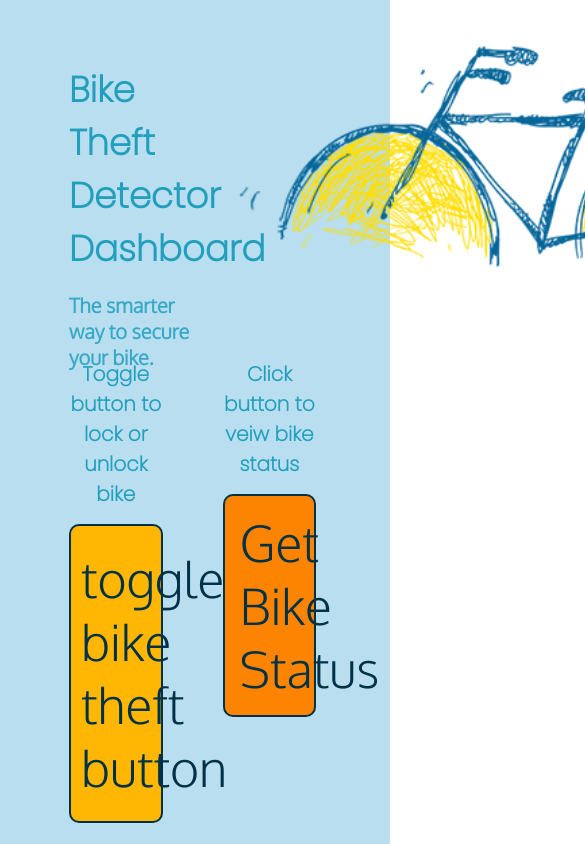
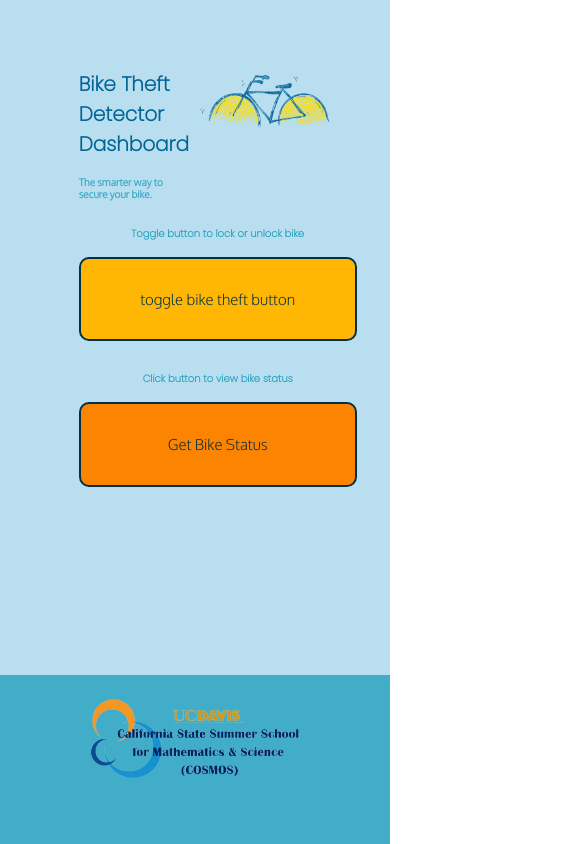
Before and after one commit to ayz122004/biketheft, a React (Create React App) app: page / in a window 390 px wide. Shown: the top 844 px of the page, 585 px wide, since content can reach past the window. Built offline with nearby package versions, Linux system fonts and the light colour scheme.

Commit message:
fix mobile responsiveness

```diff
--- a/src/App.css
+++ b/src/App.css
@@ -34,7 +34,7 @@
 }
 
 .outline{
-  width: 80%;
+  width: 75%;
 }
 
 .App-link {
@@ -55,16 +55,17 @@ button{
 
 
 h1{
-  color: #229fbd;
+  color: #006596;
   display: block;
   width: 100%;
   margin-bottom: 2vh;
 }
 
 .title{
-  width: 40%;
-  height: 20vh;
-  margin-top: 5vh;
+  width: 43%;
+  margin: auto;
+  text-align: left;
+  padding-left: 30px;
 }
 
 .title h2{
@@ -78,7 +79,7 @@ h1{
   text-align: left;
   display: flex;
   flex-direction: row;
-  padding-left: 30px;
+  text-align: center;
 }
 
 .buttons{
@@ -93,7 +94,7 @@ h1{
   flex-direction: column;
   margin-left: 30px;
   margin-right: 30px;
-  width: 30%;
+  width: 35%;
 }
 
 .button1{
@@ -130,6 +131,135 @@ h2{
 }
 
 img{
-  height: 80%;
-  width: min-content;
+  width: 55%;
 }
+
+footer{
+  width: 100%;
+  height: 30vh;
+  background-color: #22a0bfdb;
+}
+
+footer img{
+  width: 40%;
+}
+
+
+@media(max-width: 1270px){
+  h1{
+    font-size: 30px;
+  }
+
+  h2{
+    font-size: 15px;
+  }
+
+  button{
+    font-size: 30px;
+  }
+
+  .top{
+    height: 20vh;
+  }
+
+  .buttons{
+    height: 35vh;
+  }
+
+  .App-header{
+    min-height: 80vh;
+  }
+
+  footer{
+    height: 20vh;
+  }
+}
+
+@media only screen and (max-width: 750px) {
+
+
+  .buttons{
+    height: 45vh;
+    display: flex;
+    flex-direction: column;
+  }
+
+  .but{
+    width: 95%;
+  }
+
+  .button1, .button2{
+    margin-bottom: 30px;
+    height: 15vh;
+  }
+
+  h1{
+    font-size: 20px;
+  }
+
+  footer img{
+    margin: 15px;
+    width: 70%;
+  }
+
+  h2{
+    font-size: 10px;
+  }
+
+  h1{
+    font-size: 25px;
+  }
+
+  .top img{
+    height: 80%;
+  }
+
+  .button1, .button2{
+    font-size: 15px;
+  }
+
+  .buttons{
+    margin-top: 20px
+  }
+
+
+}
+
+@media only screen and (max-width: 450px) {
+  h1{
+    font-size: 20px;
+  }
+
+  .title h2{
+    font-size: 10px;
+  }
+
+  .top img{
+    height: 50%;
+  }
+
+  .title{
+    margin: 0px;
+  }
+
+  .top{
+    height: 15vh;
+  }
+
+  .buttons{
+    margin-top: 30px;
+
+  }
+
+  .button1, .button2{
+    margin-bottom: 30px;
+    height: 10vh;
+    font-size: 15px;
+  }
+}
+
+@media only screen and (max-width: 300px){
+  .buttons{
+    margin-top: 70px
+  }
+}
--- a/src/App.js
+++ b/src/App.js
@@ -1,6 +1,7 @@
 import "./App.css";
 import axios from "axios";
 import React, { useState } from "react";
+import footer from "./footer.png";
 import bike from "./bike.png";
 
 
@@ -69,7 +70,9 @@ function App() {
         <div className="top">
           <div class="title">
           <h1>Bike Theft Detector Dashboard</h1>
-        <h2>The smarter way to secure your bike.</h2>
+          <h2>The smarter way to secure your bike.</h2>
+
+
           </div>
 
         {/* <div className="bike"></div> */}
@@ -85,13 +88,17 @@ function App() {
           </div>
 
           <div className="but">
-          <h2>Click button to veiw bike status</h2>
+          <h2>Click button to view bike status</h2>
           <button className="button2" onClick={getBikeStatus}>Get Bike Status</button>
           {bikeStatus}
           </div>
           </div>
           </div>
       </header>
+
+      <footer>
+        <img src={footer}/>
+      </footer>
     </div>
   );
 }
```
Also changed, not shown: src/footer.png (added).
